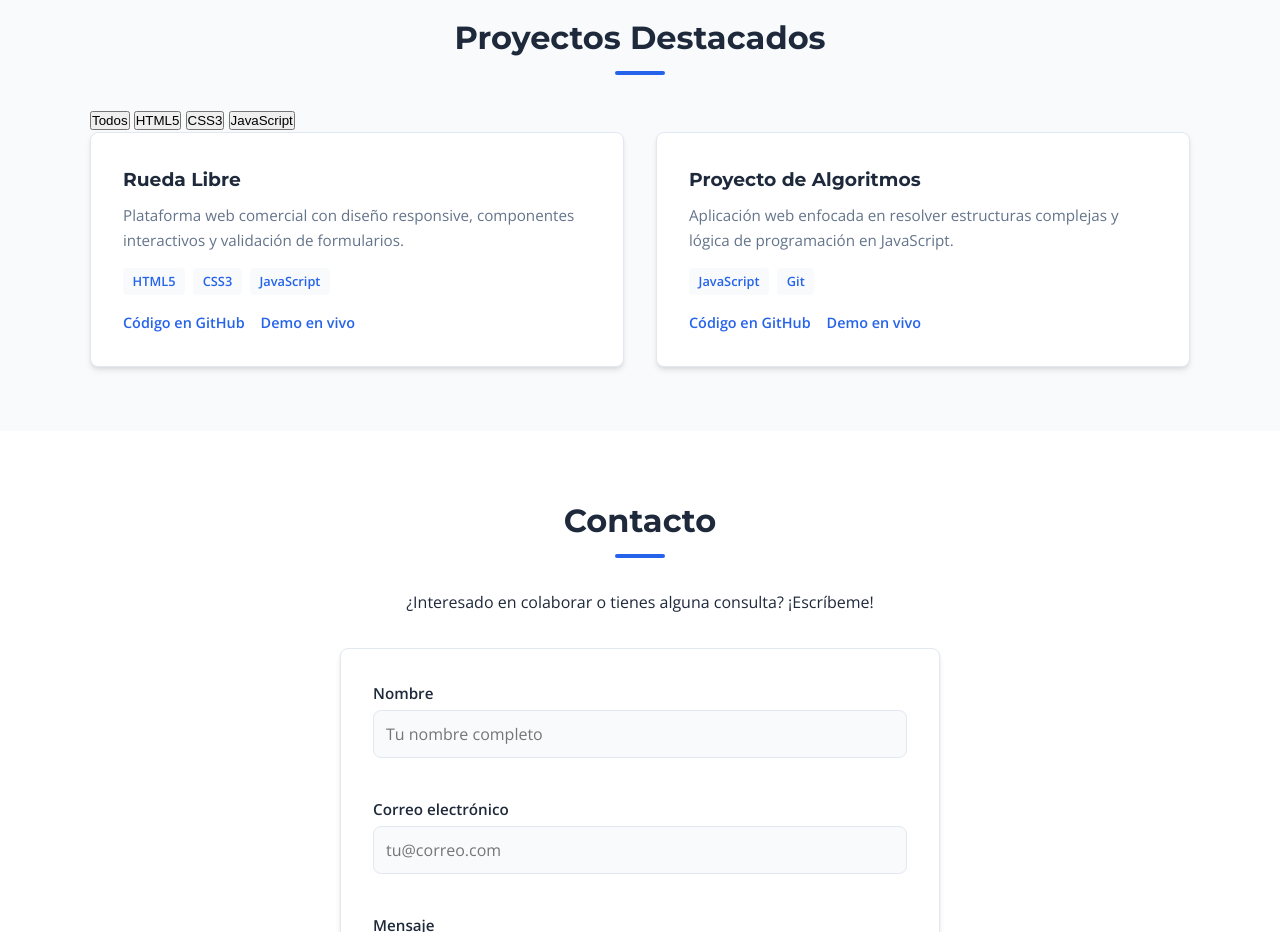
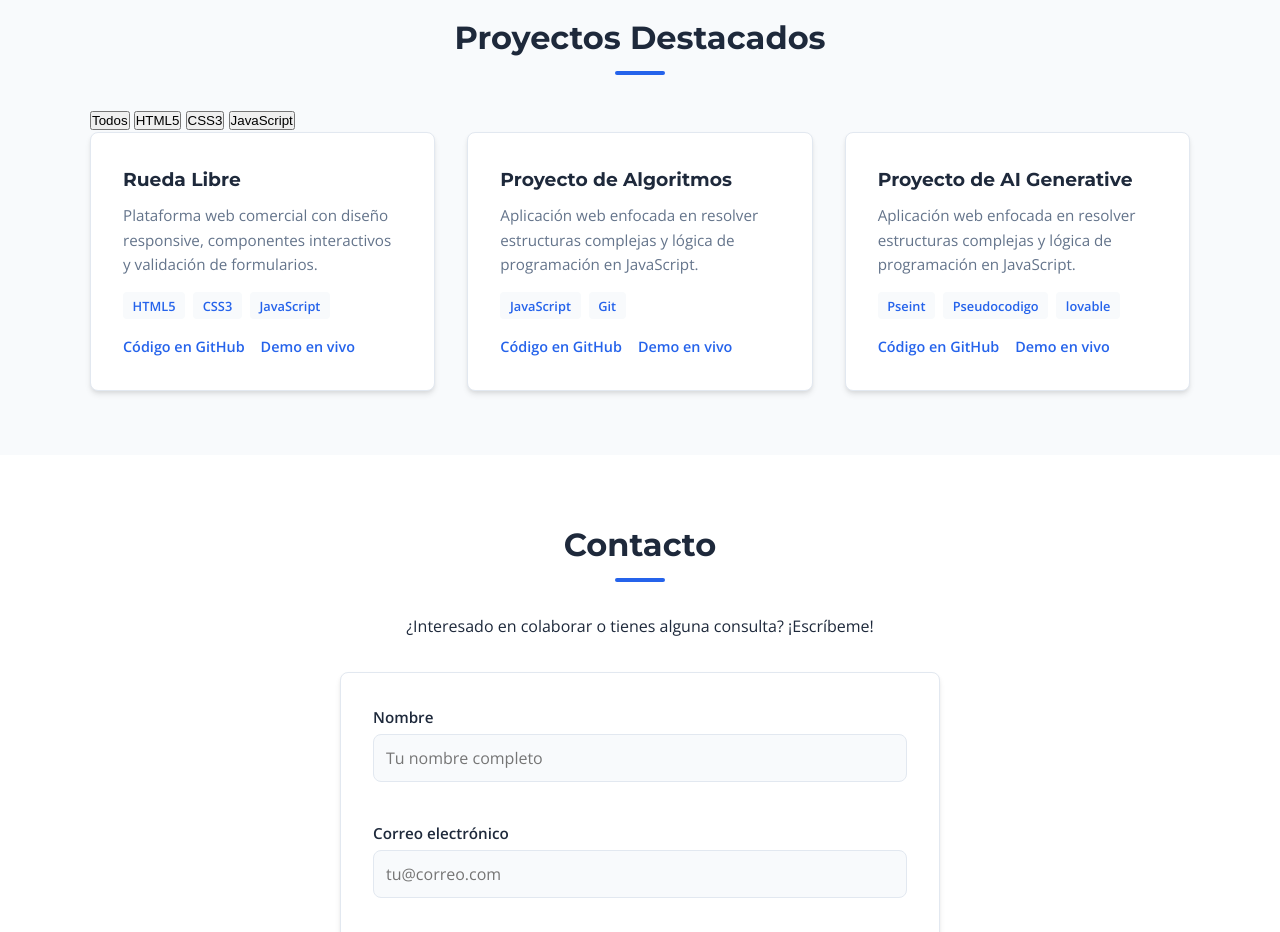
Before and after one commit to elveromero/Mi-Portafolio, a plain HTML site: page index.html in a window 1280 px wide. Shown: the part 1200-2132 px from the top of the page. Drawn offline with nearby package versions, Linux system fonts and the light colour scheme.

Commit message:
Fix HTML formatting and add new project section

```diff
--- a/index.html
+++ b/index.html
@@ -119,6 +119,23 @@
           </div>
         </article>
 
+           <!-- Tarjeta de Proyecto 3 -->
+        <article class="project-card" data-tech="js">
+          <div class="project-info">
+            <h3>Proyecto de AI Generative</h3>
+            <p>Aplicación web enfocada en resolver estructuras complejas y lógica de programación en JavaScript.</p>
+            <div class="tags">
+              <span>Pseint</span>
+              <span>Pseudocodigo</span>
+                <span>lovable</span>
+            </div>
+            <div class="project-links">
+              <a href="https://github.com/elveromero/AI.git" target="_blank" rel="noopener">Código en GitHub</a>
+              <a href="#" target="_blank" rel="noopener">Demo en vivo</a>
+            </div>
+          </div>
+        </article>
+
       </div>
     </div>
   </section>
```
